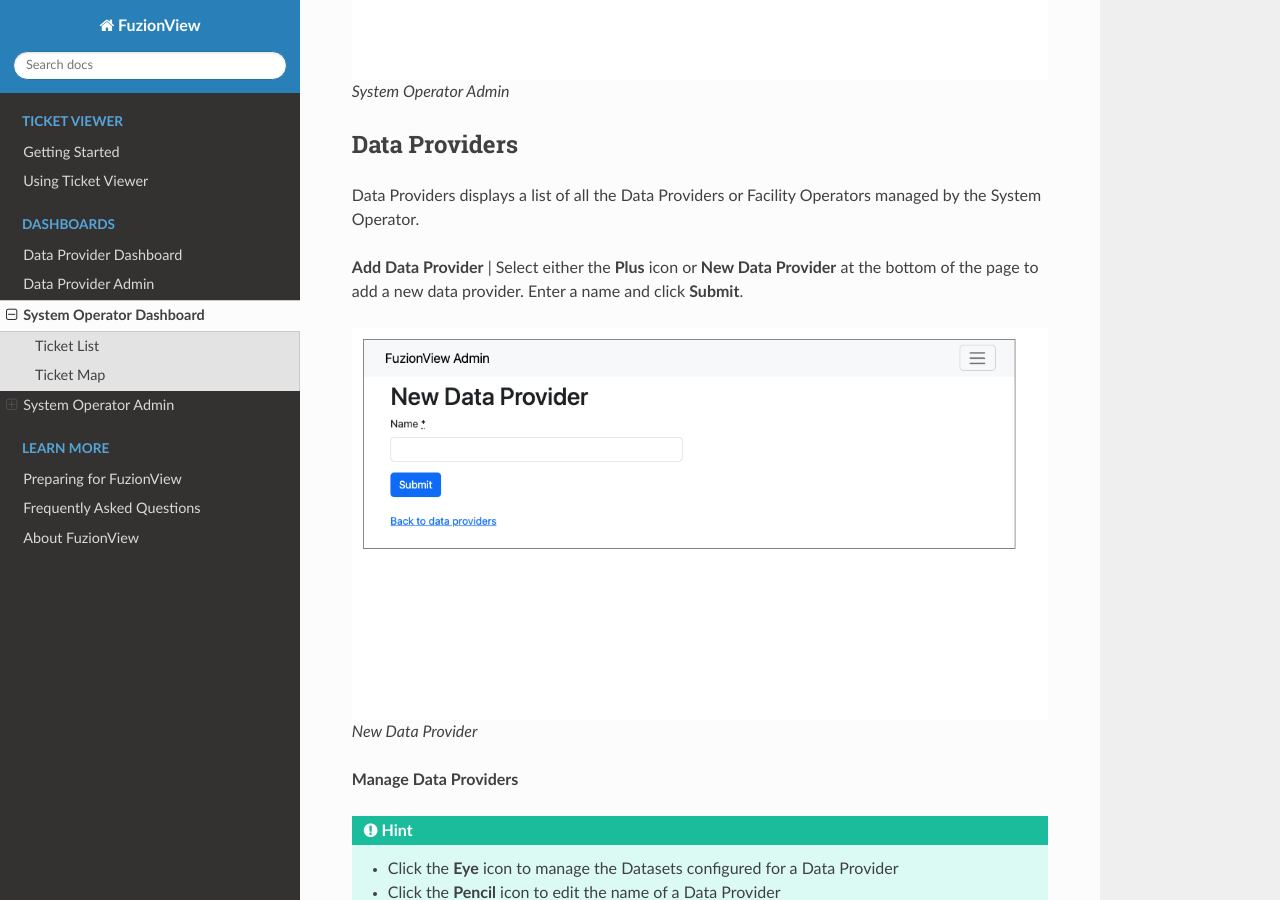
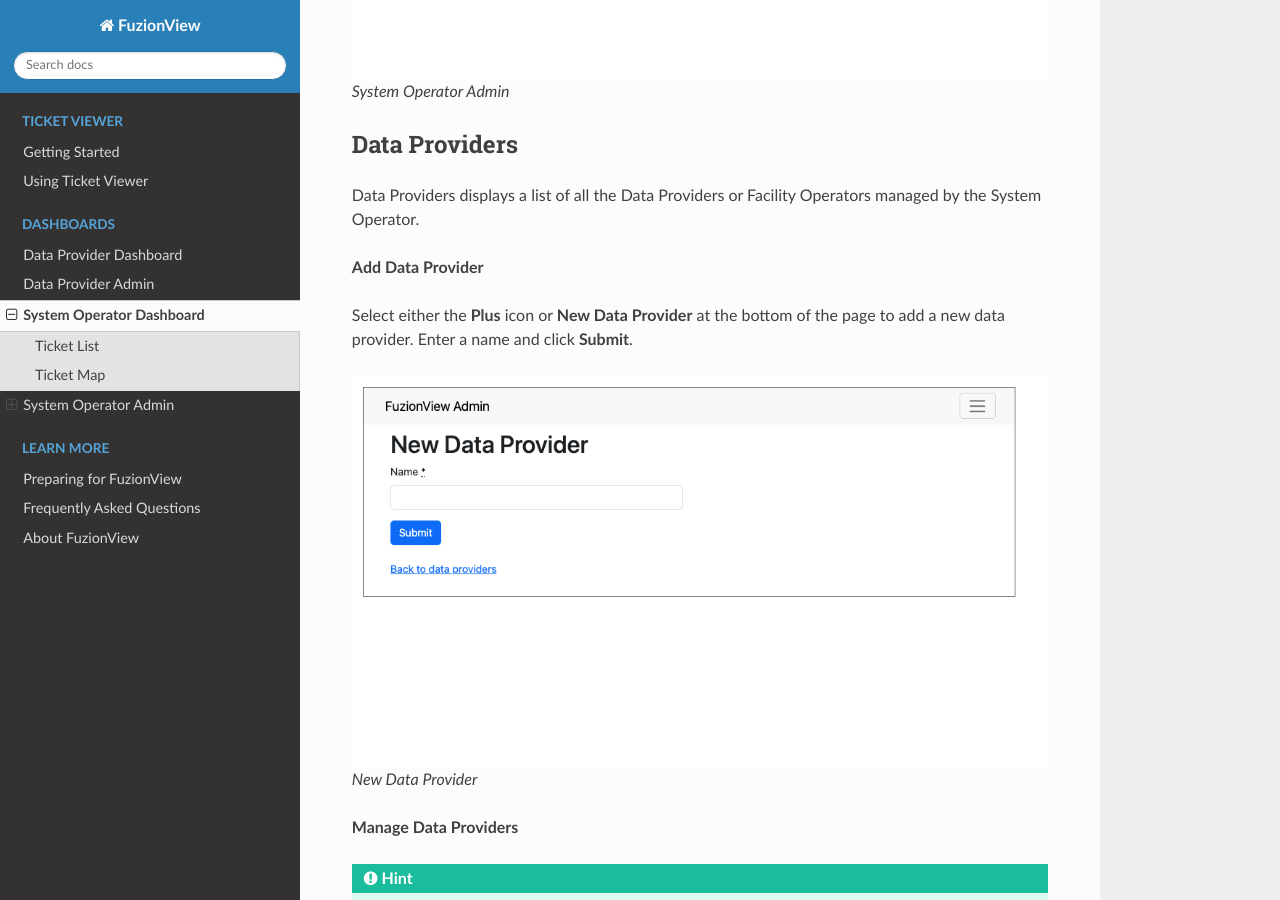
Before and after one commit to FuzionView/FV-Docs, a Sphinx documentation site: the page built from source/SystemOperator.rst, in a window 1280 px wide and 900 px high, scrolled down 2395 px. Built offline with Sphinx 7.4.7 and the Read the Docs theme 2.0.0, drawn with Linux system fonts in a browser that asks for light colours.

Commit message:
Line breaks take 100

```diff
--- a/source/SystemOperator.rst
+++ b/source/SystemOperator.rst
@@ -56,7 +56,8 @@
 Data Providers displays a list of all the Data Providers or Facility Operators managed by the System Operator.
 
 **Add Data Provider**
-| Select either the **Plus** icon or **New Data Provider** at the bottom of the page to add a new data provider.
+
+Select either the **Plus** icon or **New Data Provider** at the bottom of the page to add a new data provider.
 Enter a name and click **Submit**.
 
 .. figure:: /_static/SOAdmin1_NewDataProvider1.png
```
